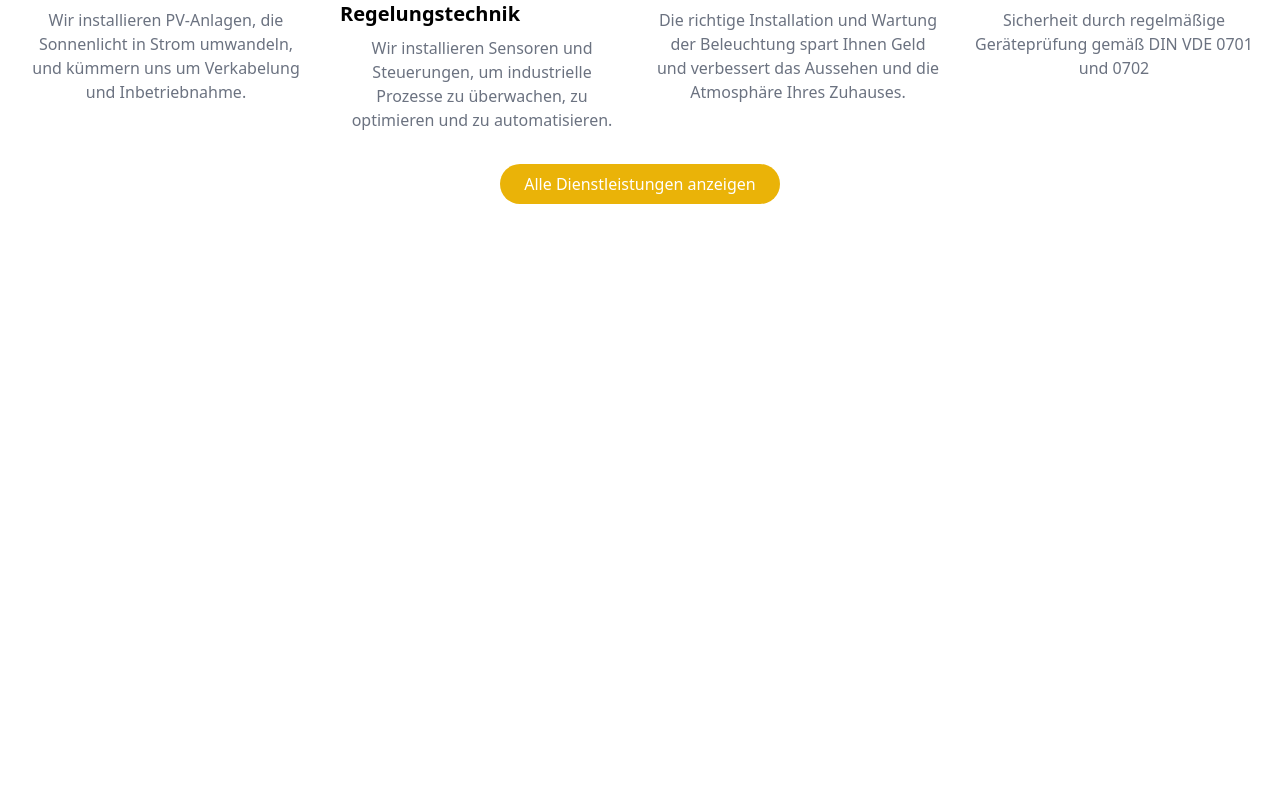
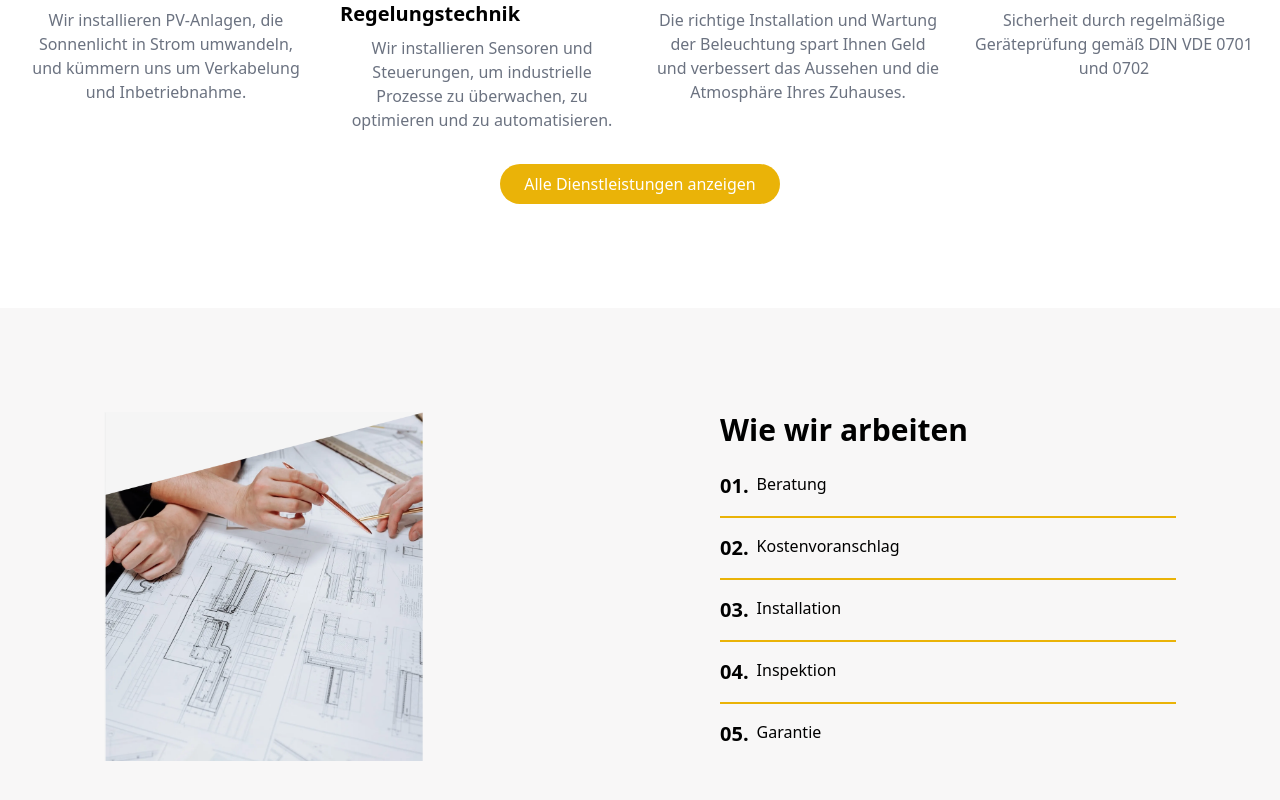
Before and after one commit to MehmetKaldirim/my-elektro, a React (Vite) app in the folder client/: page / in a window 1280 px wide. Shown: the part 1176-1976 px from the top of the page. Before the commit the page ends 1404 px from the top, so only its background shows below. Built offline with nearby package versions, Linux system fonts and the light colour scheme.

Commit message:
wie added to home

```diff
--- /dev/null
+++ b/client/src/components/Wie.jsx
@@ -0,0 +1,45 @@
+import React from "react";
+
+export default function Wie() {
+  return (
+    <div className="bg-[#f8f7f7] lg:mt-20 lg:mb-20 lg:ml-30 lg:mr-30 p-6">
+      <div className="flex flex-col lg:flex-row items-center lg:items-start">
+        {/* Left Column: Image */}
+        <div className="w-full md:w-1/2 md:my-20  my-8 md:mx-20 mx-6">
+          <img
+            src="/src/assets/abuk.png"
+            alt="Abuk"
+            className="w-[70%] h-[70%] "
+          />
+        </div>
+
+        {/* Right Column: Title and List */}
+        <div className="w-full md:w-1/2 md:my-20  my-8 md:mx-20 mx-6">
+          <h2 className="text-3xl font-bold mb-6">Wie wir arbeiten</h2>
+          <ul className="space-y-4">
+            <li className="pb-4 border-b-2 border-yellow-500 flex">
+              <span className="text-xl font-bold mr-2">01.</span>
+              <span className="text-base">Beratung</span>
+            </li>
+            <li className="pb-4 border-b-2 border-yellow-500 flex">
+              <span className="text-xl font-bold mr-2">02.</span>
+              <span className="text-base">Kostenvoranschlag</span>
+            </li>
+            <li className="pb-4 border-b-2 border-yellow-500 flex">
+              <span className="text-xl font-bold mr-2">03.</span>
+              <span className="text-base">Installation</span>
+            </li>
+            <li className="pb-4 border-b-2 border-yellow-500 flex">
+              <span className="text-xl font-bold mr-2">04.</span>
+              <span className="text-base">Inspektion</span>
+            </li>
+            <li className="pb-4 flex">
+              <span className="text-xl font-bold mr-2">05.</span>
+              <span className="text-base">Garantie</span>
+            </li>
+          </ul>
+        </div>
+      </div>
+    </div>
+  );
+}
--- a/client/src/pages/Home.jsx
+++ b/client/src/pages/Home.jsx
@@ -1,12 +1,14 @@
 import React from "react";
 import Hero from "../components/Hero";
 import UnsereLeistungen from "../components/UnsereLeistungen";
+import Wie from "../components/Wie";
 
 export default function Home() {
   return (
     <div>
       <Hero />
       <UnsereLeistungen />
+      <Wie />
     </div>
   );
 }
```
Also changed, not shown: client/src/assets/abuk.png (added).
